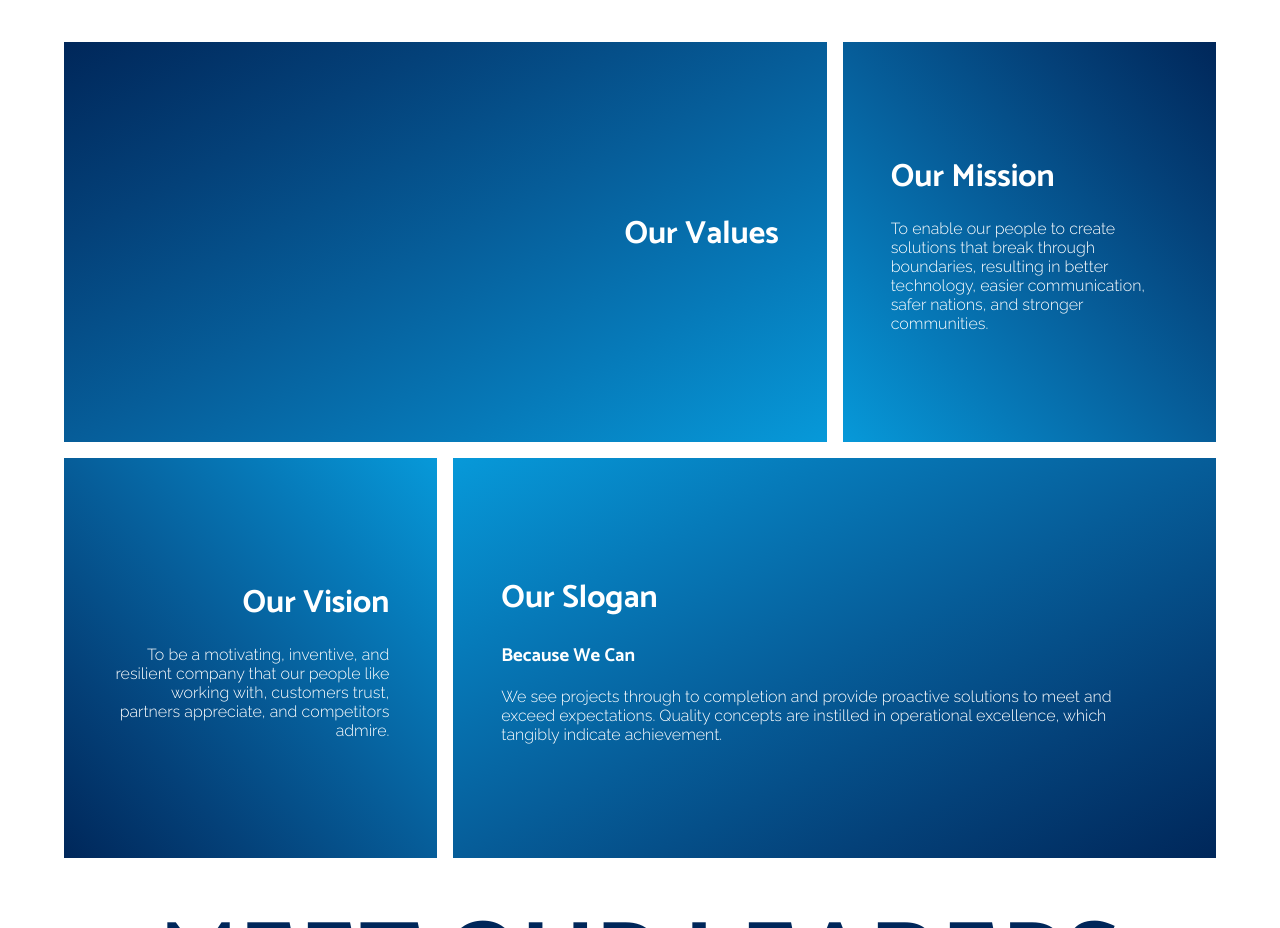
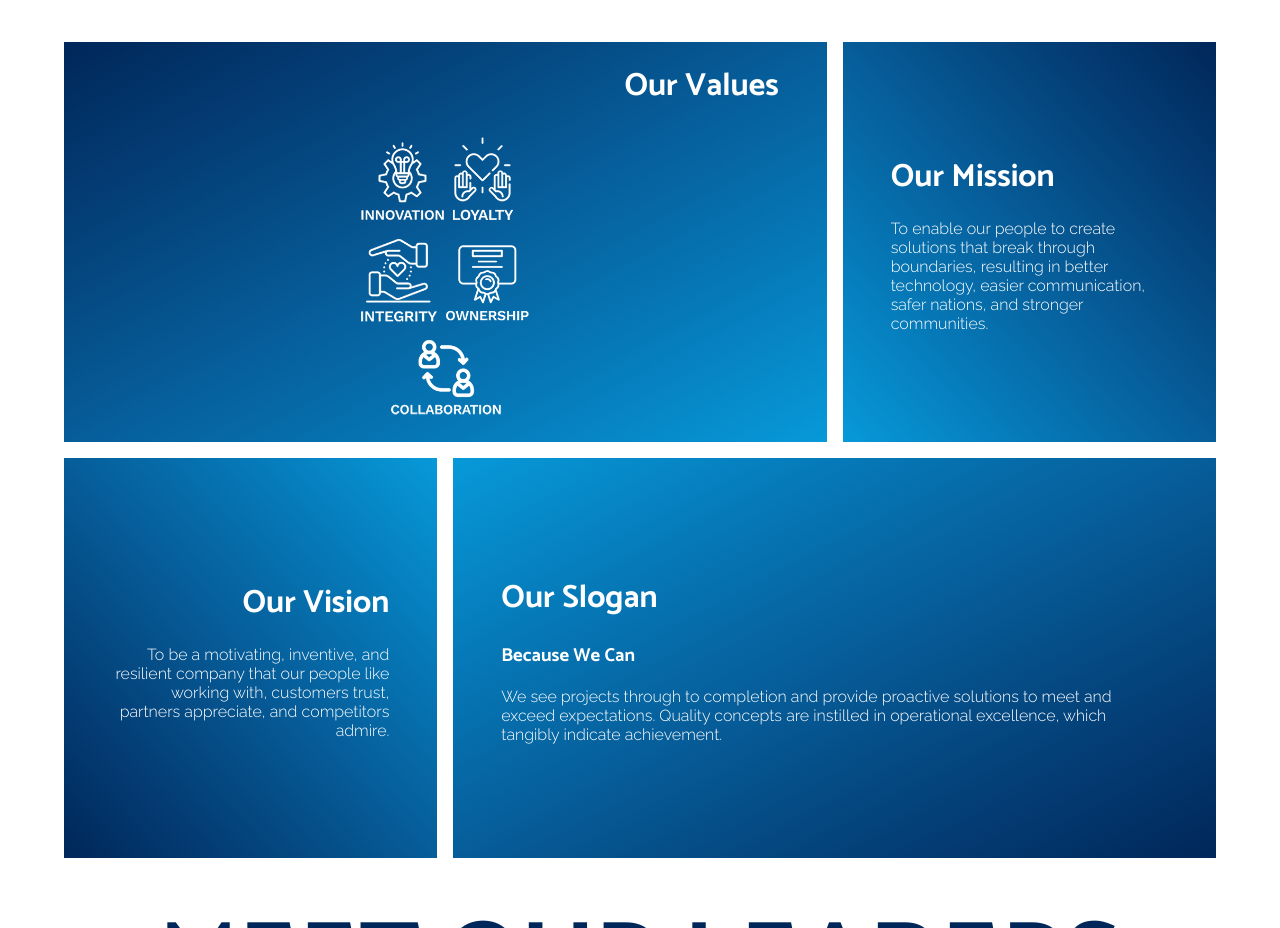
Before and after one commit to behrihoussam/Sanford-Federal, a plain HTML site: page index.html in a window 1280 px wide. Shown: the part 2140-3068 px from the top of the page. Drawn offline with nearby package versions, Linux system fonts and the light colour scheme.

Commit message:
Update index.html

```diff
--- a/index.html
+++ b/index.html
@@ -177,7 +177,7 @@
         <div class="our_values" id="our_values">
           <h2 class="our_values-title">Our Values</h2>
           <img
-            src="Images/Values multiple lines.webp"
+            src="Images/Values-multiple-lines.webp"
             alt=""
             class="our_values--image"
           />
```
